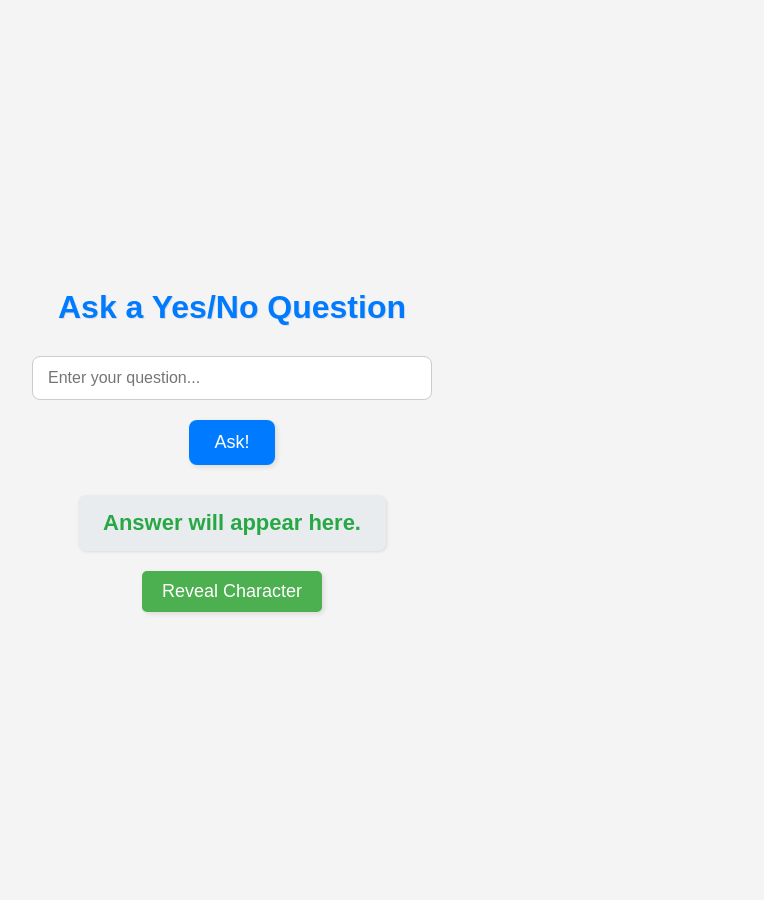
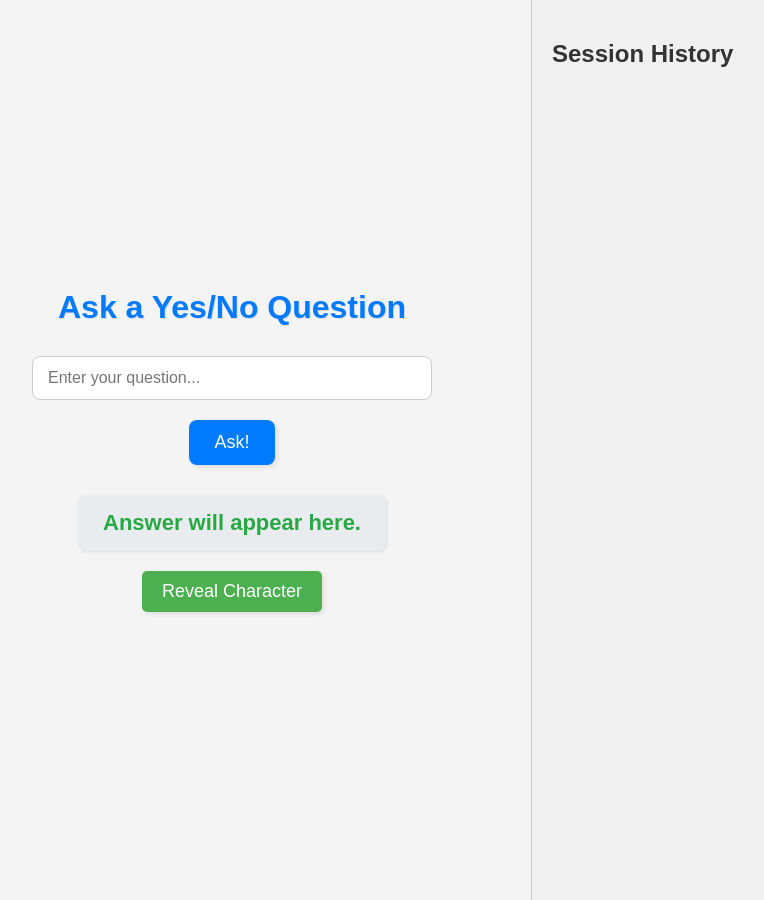
Before and after one commit to gsmafra/reverse-akinator, a Flask app: page / in a window 1280 px wide. Shown: the whole page, without its empty margins (408-1172 px from the left). Run offline with Flask 3, Linux system fonts and the light colour scheme; data that the repository does not hold is empty.

Commit message:
add session history

```diff
--- a/app/db_access.py
+++ b/app/db_access.py
@@ -41,10 +41,11 @@ def set_character(device_id, character):
     doc_ref.set({"character": character})
 
 
-def save_session_answer(device_id, question, answer):
+def update_session_answer(device_id, question, answer):
     doc_ref = db.collection("devices").document(device_id)
     doc_data = doc_ref.get().to_dict()
     if "session_answers" not in doc_data:
         doc_data["session_answers"] = []
     doc_data["session_answers"].append({"question": question, "answer": answer})
     doc_ref.set(doc_data)
+    return doc_data["session_answers"]
--- a/app/main.py
+++ b/app/main.py
@@ -3,7 +3,7 @@ from functools import wraps
 
 from flask import Blueprint, render_template, jsonify, request
 
-from app.db_access import cache_answer, get_cached_answer, get_character, set_character, save_session_answer
+from app.db_access import cache_answer, get_cached_answer, get_character, set_character, update_session_answer
 from app.gemini import get_gemini_answer
 
 blueprint = Blueprint("main", __name__)
@@ -50,8 +50,8 @@ def reset_character():
     return jsonify({"message": "Character has been reset."})
 
 
-@blueprint.route("/yes_or_no", methods=["GET"])
-def yes_or_no():
+@blueprint.route("/ask", methods=["GET"])
+def ask():
     question = request.args.get("question")
     if question is None:
         return jsonify({"error": "Missing required parameter 'question'"}), 400
@@ -59,17 +59,15 @@ def yes_or_no():
     current_character = get_character(device_id)
     prompt = f"Answer the following question in yes or no format about {current_character}: {question}"
 
-    cached_answer = get_cached_answer(current_character, question)
-    if cached_answer is not None:
-        print(cached_answer)
-        return jsonify({"answer": cached_answer})
+    answer = get_cached_answer(current_character, question)
+    if answer is None:
+        answer = get_gemini_answer(prompt)
+        cache_answer(current_character, question, answer)
 
-    answer = get_gemini_answer(prompt)
-    cache_answer(current_character, question, answer)
-    save_session_answer(device_id, question, answer)
+    session_answers = update_session_answer(device_id, question, answer)
     key = "answer" if isinstance(answer, bool) else "error"
     print(answer)
-    return jsonify({key: answer})
+    return jsonify({key: answer, "session_answers": session_answers})
 
 
 @blueprint.route('/reveal', methods=['GET'])
--- a/static/css/layout.css
+++ b/static/css/layout.css
@@ -34,3 +34,32 @@ input[type="text"] {
 #revealed-character {
     margin-top: 20px;
 }
+
+.sidebar {
+    position: fixed;
+    top: 0;
+    right: 0;
+    width: 300px;
+    height: 100vh;
+    background-color: #f0f0f0;
+    padding: 20px;
+    border-left: 1px solid #ccc;
+  }
+
+  #session-history-list {
+    list-style: none;
+    padding: 0;
+    margin: 0;
+  }
+
+  #session-history-list li {
+    margin-bottom: 10px;
+  }
+
+  #session-history-list li .question {
+    font-weight: bold;
+  }
+
+  #session-history-list li .answer {
+    color: #666;
+  }
--- /dev/null
+++ b/static/js/session_history.js
@@ -0,0 +1,24 @@
+let sessionHistory = [];
+
+function updateSessionHistoryList(sessionAnswers) {
+    const sessionHistoryList = document.getElementById("session-history-list");
+    sessionHistoryList.innerHTML = "";
+
+    sessionAnswers.forEach((answer, index) => {
+      const listItem = document.createElement("li");
+      const questionSpan = document.createElement("span");
+      const answerSpan = document.createElement("span");
+
+      questionSpan.className = "question";
+      answerSpan.className = "answer";
+
+      questionSpan.textContent = answer.question;
+      answerSpan.textContent = answer.answer;
+
+      listItem.appendChild(questionSpan);
+      listItem.appendChild(document.createElement("br"));
+      listItem.appendChild(answerSpan);
+
+      sessionHistoryList.appendChild(listItem);
+    });
+  }
--- a/static/js/submit.js
+++ b/static/js/submit.js
@@ -15,25 +15,25 @@ function submitQuestion() {
     askButton.innerHTML = 'Asking... <span class="loading-spinner"></span>';
 
     // Construct the URL with the question as a query parameter
-    const url = `/yes_or_no?question=${encodeURIComponent(question)}`;
+    const url = `/ask?question=${encodeURIComponent(question)}`;
 
     fetch(url, {
         method: 'GET',
         headers: {
-            'Content-Type': 'application/json' // You might not need this for a simple GET
+            'Content-Type': 'application/json'
         },
-        // No body is needed for a GET request
     })
     .then(response => {
         if (!response.ok) {
             throw new Error(`HTTP error! status: ${response.status}`);
         }
-        return response.json(); // Assuming your backend returns JSON
+        return response.json();
     })
     .then(data => {
         if (data && data.answer !== null && data.answer !== undefined) {
             const answerText = data.answer ? 'Yes' : 'No';
             answerContainer.textContent = `Answer: ${answerText}`;
+            updateSessionHistoryList(data.session_answers);
             answerContainer.classList.remove('error'); // Remove error class if present
         } else {
             answerContainer.textContent = "Error: Invalid response from server.";
--- a/templates/index.html
+++ b/templates/index.html
@@ -17,8 +17,15 @@
     </div>
     <button id="reveal-button">Reveal Character</button>
     <div id="revealed-character"></div>
+    <div class="sidebar" id="session-history">
+        <h2>Session History</h2>
+        <ul id="session-history-list">
+        <!-- Session history will be populated here -->
+        </ul>
+    </div>
     <script src="static/js/reset.js"></script>
     <script src="static/js/reveal.js"></script>
+    <script src="static/js/session_history.js"></script>
     <script src="static/js/submit.js"></script>
 </body>
 </html>
```
